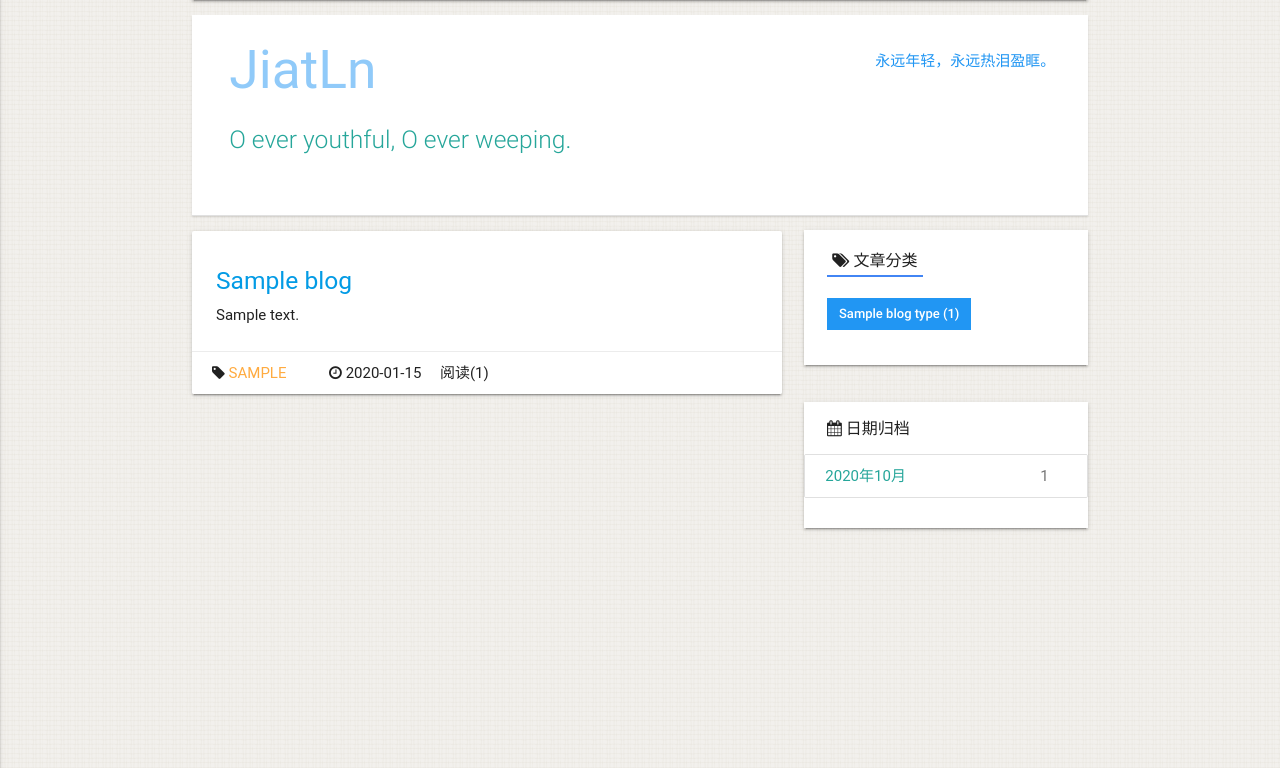
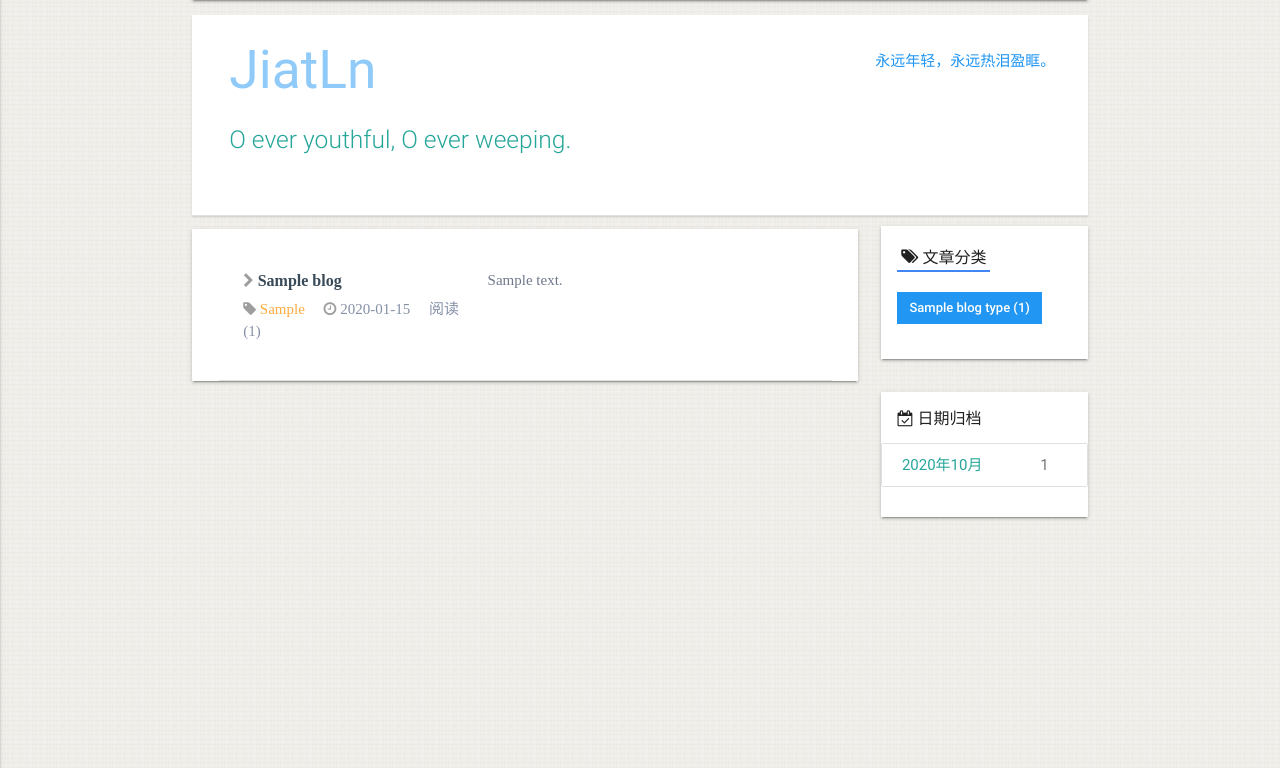
Before and after one commit to JiatLn/mysite, a Django app: template blog/templates/blog/blog_list.html in a window 1280 px wide. Shown: the part 79-847 px from the top of the page. Run offline with Django 3.2, Linux system fonts and the light colour scheme; the template is opened without the code that fills it: most values are stand-ins (such as "Sample title", 1, 10 or a date in 2020); parts of the project's set-up code (start-up, migrations or seed data) failed here and were passed over; some libraries are stand-ins or nearby versions; some web fonts are replaced.

Commit message:
增加留样板用户头像的显示，UI优化

```diff
--- a/blog/templates/blog/blog_detail.html
+++ b/blog/templates/blog/blog_detail.html
@@ -16,7 +16,7 @@
     <a data-activates="mobile-demo" class="menu-btn button-collapse"><i class="fa fa-bars" aria-hidden="true"></i> MENU</a>
     <ul class="side-nav" id="mobile-demo" style="background: #000;">
         <li><a style="color: #fff;" href="{% url 'home' %}">首页</a></li>
-        <li><a style="color: #fff;" href="{% url 'blog_list' %}#banner">文章</a></li>
+        <li><a style="color: #fff;" href="{% url 'blog_list' %}">文章</a></li>
         <li><a style="color: #fff;" href="">留言</a></li>
         <li><a style="color: #fff;" href="{% url 'about' %}">关于</a></li>
         <li><a style="color: #fff;" href="/admin">后台</a></li>
@@ -34,7 +34,7 @@
 
 <ul class="blog-info-desc">
     <li><i class="fa fa-user-o" aria-hidden="true"></i> {{ blog.author }}</li>
-    <li><i class="fa fa-tag" aria-hidden="true"></i> <a href="{% url 'blogs_with_type' blog.blog_type.pk %}#banner">{{ blog.blog_type }}</a></li>
+    <li><i class="fa fa-tag" aria-hidden="true"></i> <a href="{% url 'blogs_with_type' blog.blog_type.pk %}">{{ blog.blog_type }}</a></li>
     <li><i class="fa fa-clock-o" aria-hidden="true"></i> {{ blog.created_time|date:'Y-m-d H:i:s' }}</li>
     <li>阅读({{ blog.get_read_num }})</li>
     <li class="like pull-right" onclick="likeChange(this, '{% get_content_type blog %}', {{ blog.pk }})">
--- a/blog/templates/blog/blog_list.html
+++ b/blog/templates/blog/blog_list.html
@@ -17,7 +17,35 @@
 
 {% block content %}
 <div class="row">
-    <div class="col l8 m12 s12">
+    <div class="col l9 m12 s12">
+        <ul class="blog-list">
+        {% for blog in blogs %}
+        <li class="row" style="margin: 4% 6% 5% 6%;">
+            <div class="col l5 m12 s12">
+                <div class="title">
+                    <i class="fa fa-chevron-right grey-text" aria-hidden="true"></i> <a href="{% url 'blog_detail' blog.pk %}">{{ blog.title }}</a>
+                </div>
+                <div class="desc">
+                    <i class="fa fa-tag grey-text" aria-hidden="true"></i> <a href="{% url 'blogs_with_type' blog.blog_type.pk %}" style="color: #ffab40;">{{ blog.blog_type }}</a>&nbsp;&nbsp;&nbsp;&nbsp;
+                <i class="fa fa-clock-o grey-text" aria-hidden="true"></i> {{ blog.created_time|date:'Y-m-d' }}&nbsp;&nbsp;&nbsp;&nbsp;
+                阅读({{ blog.get_read_num }})
+                </div>
+            </div>
+            <div class="col l7 m12 s12">
+                <div class="content">
+                    {{ blog.content|safe|striptags|truncatechars:'90' }}
+                </div>
+            </div>
+        </li>
+        <div class="divider" style="margin: 0 4%;"></div>
+        {% empty %}
+            <div class="row">
+                <span style="margin: 6%; line-height: 500%;">暂无内容，敬请期待。Thanks♪(･ω･)ﾉ</span>
+            </div>
+        {% endfor %}
+        </ul>
+    </div>
+    <!-- <div class="col l9 m12 s12">
         <ul id="staggered-test">
             {% for blog in blogs %}
                 <li class="card hoverable" style="opacity: 0;">
@@ -26,18 +54,16 @@
                         <p>{{ blog.content|safe|striptags|truncatechars:'200' }}</p>
                     </div>
                     <div class="card-action">
-                        <i class="fa fa-tag" aria-hidden="true"></i> <a href="{% url 'blogs_with_type' blog.blog_type.pk %}#banner">{{ blog.blog_type }}</a>&nbsp;&nbsp;&nbsp;&nbsp;
+                        <i class="fa fa-tag" aria-hidden="true"></i> <a href="{% url 'blogs_with_type' blog.blog_type.pk %}">{{ blog.blog_type }}</a>&nbsp;&nbsp;&nbsp;&nbsp;
                         <i class="fa fa-clock-o" aria-hidden="true"></i> {{ blog.created_time|date:'Y-m-d' }}&nbsp;&nbsp;&nbsp;&nbsp;
                         阅读({{ blog.get_read_num }})&nbsp;&nbsp;&nbsp;&nbsp;
                     </div>
                 </li>
             {% empty %}
-                <div class="valign-wrapper">
-                    <h5 class="valign">暂无内容，敬请期待。</h5>
-                </div>
+                <p>暂无内容，敬请期待。</p>
             {% endfor %}
         </ul>
-    </div>
+    </div> -->
     <!-- <div class="col l8 s12 m12">
         <div class="text-center" id="pagination">
             {{ blog_of_page.render }}
@@ -46,12 +72,12 @@
             共有{{ blog_of_page.paginator.count }}篇文章。当前第{{ blog_of_page.number }}页，共{{ blog_of_page.paginator.num_pages }}页。
         </div>
     </div> -->
-    <div class="col l4 m12 s12">
+    <div class="col l3 m12 s12">
         <aside id="introduction" class="section scrollspy">
             <div class="card-header"><strong><i class="fa fa-tags" aria-hidden="true"></i> 文章分类</strong></div>
             <ul class="tags-list">
                 {% for blog_type in blog_types %}
-                    <li class="chip"><a href="{% url 'blogs_with_type' blog_type.pk %}#banner">{{ blog_type.type_name }} ({{ blog_type.blog_count }})</a></li>
+                    <li class="chip"><a href="{% url 'blogs_with_type' blog_type.pk %}">{{ blog_type.type_name }} ({{ blog_type.blog_count }})</a></li>
                 {% empty %}
                     <li>暂无分类。</li>
                 {% endfor %}
@@ -59,17 +85,17 @@
         </aside>
         <br>
         <aside id="introduction" class="section scrollspy">
-            <div class="card-header"><i class="fa fa-calendar" aria-hidden="true"></i> 日期归档</div>
+            <div class="card-header"><i class="fa fa-calendar-check-o" aria-hidden="true"></i> 日期归档</div>
             <!-- <ul class="tags-list">
                 {% for blog_date, blog_count in blog_dates %}
-                    <li><a href="{% url 'blogs_with_date' blog_date.year blog_date.month %}#banner">{{ blog_date|date:'Y年m月' }} ({{ blog_count }})</a><span class="new badge">{{ blog_count }}</span></li>
+                    <li><a href="{% url 'blogs_with_date' blog_date.year blog_date.month %}">{{ blog_date|date:'Y年m月' }} ({{ blog_count }})</a><span class="new badge">{{ blog_count }}</span></li>
                 {% empty %}
                     <li>暂无分类。</li>
                 {% endfor %}
             </ul> -->
             <div class="collection">
                 {% for blog_date, blog_count in blog_dates %}
-                    <a href="{% url 'blogs_with_date' blog_date.year blog_date.month %}#banner"" class="collection-item"><span class="badge">{{ blog_count }}</span>{{ blog_date|date:'Y年m月' }}</a>
+                    <a href="{% url 'blogs_with_date' blog_date.year blog_date.month %}"" class="collection-item"><span class="badge">{{ blog_count }}</span>{{ blog_date|date:'Y年m月' }}</a>
                 {% empty %}
                     <li>暂无分类。</li>
                 {% endfor %}
--- a/static/css/blog/blog.css
+++ b/static/css/blog/blog.css
@@ -39,10 +39,46 @@ article {
 
 .card .card-action {
     padding: 10px 20px;
+
 }
 
 
+/*文章列表*/
+.blog-list {
+    background-color: #fff;
+    margin: auto;
+    margin-top: 2%;
+    padding-top: 2%;
+    box-shadow: 0 2px 2px 0 rgba(0,0,0,0.14), 0 1px 5px 0 rgba(0,0,0,0.12), 0 3px 1px -2px rgba(0,0,0,0.2);
+    font-family: Play;
 
+}
+
+.blog-list .content {
+    color: #6f788b;
+    /*min-height: 76px;*/
+}
+
+
+.blog-list .title {
+    margin-bottom: 2%;
+}
+
+.blog-list .title a {
+    color: #394a58;
+    font-weight: bold;
+    font-size: 16px;
+
+}
+
+.blog-list .title a:hover {
+    color: #0f88eb;
+}
+
+.blog-list .desc {
+    color: #8590a6;
+    margin: 2% 0;
+}
 
 
 
--- a/templates/base.html
+++ b/templates/base.html
@@ -32,14 +32,14 @@
                     <a href="#" data-activates="mobile-demo" class="button-collapse"><i class="material-icons">menu</i></a>
                     <ul class="right hide-on-med-and-down">
                         <li><a href="{% url 'home' %}">首页</a></li>
-                        <li><a href="{% url 'blog_list' %}#banner">文章</a></li>
+                        <li><a href="{% url 'blog_list' %}">文章</a></li>
                         <li><a href="{% url 'message' %}">留言</a></li>
                         <li><a href="{% url 'about' %}">关于</a></li>
                         <li><a href="/admin">后台</a></li>
                     </ul>
                     <ul class="side-nav" id="mobile-demo">
                         <li><a href="{% url 'home' %}">首页</a></li>
-                        <li><a href="{% url 'blog_list' %}#banner">文章</a></li>
+                        <li><a href="{% url 'blog_list' %}">文章</a></li>
                         <li><a href="{% url 'message' %}">留言</a></li>
                         <li><a href="{% url 'about' %}">关于</a></li>
                         <li><a href="/admin">后台</a></li>
```
Also changed, not shown: blog/views.py (+16 -0 lines), message_board/templates/message_board/message.html (+4 -3 lines), message_board/templatetags/email_tags.py (added, +13 -0 lines), message_board/templatetags/__init__.py (added).
